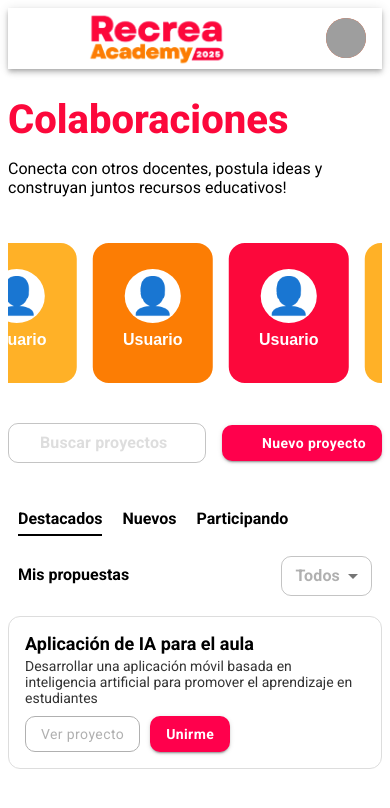
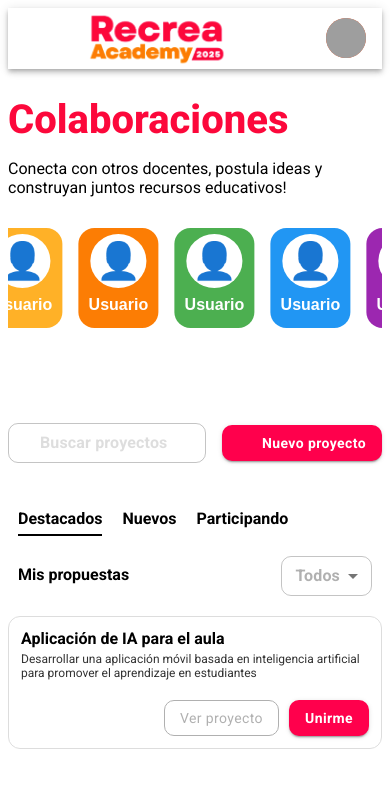
Before and after one commit to aleyrasg/RecreaAcademy, a React (Vite) app in the folder recreaacademy/: page /RecreaAcademy/colaboraciones in a window 390 px wide. Shown: the top 808 px of the page. Built offline with nearby package versions, Linux system fonts and the light colour scheme; no server answers; grey boxes are pictures that could not be loaded; some icons are missing.

Commit message:
Refactor Colaboraciones page: enhance UI components, add animations, and implement user profile dialog

```diff
--- a/recreaacademy/src/pages/Colaboraciones/Colaboraciones.css
+++ b/recreaacademy/src/pages/Colaboraciones/Colaboraciones.css
@@ -1,21 +1,26 @@
 .colaboraciones-header {
-  /* text-align: left; */
   padding-bottom: 10px;
 }
 
 /* CARRUSEL */
 .carousel-wrapper {
   overflow: hidden;
-  width: 100%;
-  margin: 0 auto;
+  position: relative;
   padding: 20px 0;
-  position: relative;
+  max-height: 180px;
+  max-width: 100%;
 }
-
 .carousel-track {
   display: flex;
   gap: 16px;
-  animation: scrollLoop 20s linear infinite;
+  animation: scrollLoop 40s linear infinite;
+  min-width: 100%;
+  max-width: 100vw;
+  box-sizing: border-box;
+}
+
+.carousel-wrapper:hover .carousel-track {
+  animation-play-state: paused;
 }
 
 @keyframes scrollLoop {
@@ -29,7 +34,8 @@
 
 /* TARJETAS DE USUARIO */
 .user-card {
-  min-width: 120px;
+  flex: 0 0 auto;
+  width: 120px;
   height: 140px;
   border-radius: 16px;
   color: white;
@@ -38,7 +44,11 @@
   align-items: center;
   justify-content: center;
   font-family: sans-serif;
-  flex-shrink: 0;
+  outline: none;
+}
+
+.user-card:focus {
+  box-shadow: 0 0 0 3px #FF004C;
 }
 
 .user-icon {
@@ -59,11 +69,12 @@
   background: white;
   border: none;
   border-radius: 20px;
-  padding: 4px 12px;
+  padding: 6px 16px;
   font-weight: bold;
   color: inherit;
   cursor: pointer;
   transition: background 0.3s;
+  font-size: 14px;
 }
 
 .follow-btn:hover {
@@ -82,6 +93,8 @@
   flex: 1;
   max-width: 700px;
 }
+
+/* SECCIÓN DE PROYECTOS */
 .proyectos-section {
   margin-top: 40px;
 }
@@ -96,7 +109,7 @@
 }
 
 .tab {
-  font-weight: 600; /* semibold */
+  font-weight: 600;
   cursor: pointer;
   padding: 6px 0;
   border-bottom: 2px solid transparent;
@@ -105,7 +118,7 @@
 }
 
 .tab.active {
-  font-weight: 700; /* bold */
+  font-weight: 700;
   border-bottom: 2px solid #000;
 }
 
@@ -129,6 +142,7 @@
 }
 
 .proyecto-card {
+  max-width: 800px;
   border: 1px solid #ddd;
   border-radius: 12px;
   padding: 16px;
@@ -139,6 +153,53 @@
   flex-wrap: wrap;
   gap: 10px;
   text-align: left;
+}
+
+/* ANIMACIONES */
+.fade-in-up {
+  opacity: 0;
+  transform: translateY(20px);
+  animation: fadeInUp 0.5s ease forwards;
+}
+
+@keyframes fadeInUp {
+  to {
+    opacity: 1;
+    transform: translateY(0);
+  }
+}
+
+.fade-in-left {
+  opacity: 0;
+  transform: translateX(-30px);
+  animation: fadeInLeft 0.6s ease forwards;
+}
+
+.fade-in-right {
+  opacity: 0;
+  transform: translateX(30px);
+  animation: fadeInRight 0.6s ease forwards;
+}
+
+@keyframes fadeInLeft {
+  to {
+    opacity: 1;
+    transform: translateX(0);
+  }
+}
+
+@keyframes fadeInRight {
+  to {
+    opacity: 1;
+    transform: translateX(0);
+  }
+}
+
+/* LAYOUT DE TEXTO Y BOTONES EN TARJETAS */
+.proyecto-info {
+  flex: 1 1 auto;
+  min-width: 200px;
+  max-width: 60%;
 }
 
 .proyecto-info h3 {
@@ -155,6 +216,76 @@
 
 .proyecto-actions {
   display: flex;
+  flex-wrap: wrap;
   gap: 10px;
   flex-shrink: 0;
+  justify-content: flex-end;
 }
+
+/* RESPONSIVE ADAPTATION */
+@media (max-width: 768px) {
+  .carousel-wrapper {
+    max-height: 160px;
+    padding: 10px 0;
+  }
+
+  .user-card {
+    width: 100px;
+    height: 120px;
+  }
+
+  .proyecto-card {
+    flex-direction: column;
+    align-items: stretch;
+  }
+
+  .proyecto-info {
+    max-width: 100%;
+  }
+
+  .proyecto-actions {
+    width: 100%;
+    justify-content: flex-end;
+    margin-top: 10px;
+  }
+}
+@media (max-width: 480px) {
+  .carousel-wrapper {
+    max-height: 120px;
+    padding: 5px 0;
+  }
+
+  .user-card {
+    width: 80px;
+    height: 100px;
+  }
+
+  .proyecto-card {
+    padding: 12px;
+  }
+
+  .proyecto-info h3 {
+    font-size: 16px;
+  }
+
+  .proyecto-info p {
+    font-size: 12px;
+  }
+
+  .follow-btn {
+    font-size: 12px;
+    padding: 4px 8px;
+  }
+}
+.fade-in-header {
+  opacity: 0;
+  transform: translateY(20px);
+  animation: fadeInUpHeader 0.8s ease-out forwards;
+}
+
+@keyframes fadeInUpHeader {
+  to {
+    opacity: 1;
+    transform: translateY(0);
+  }
+}
--- a/recreaacademy/src/pages/Colaboraciones/Colaboraciones.jsx
+++ b/recreaacademy/src/pages/Colaboraciones/Colaboraciones.jsx
@@ -12,13 +12,15 @@ const initialProjects = [
   {
     id: 1,
     title: "Aplicación de IA para el aula",
-    description: "Desarrollar una aplicación móvil basada en inteligencia artificial para promover el aprendizaje en estudiantes",
+    description:
+      "Desarrollar una aplicación móvil basada en inteligencia artificial para promover el aprendizaje en estudiantes",
     category: "Destacados",
   },
   {
     id: 2,
     title: "Recurso abierto de historia",
-    description: "Crear un recurso educativo interactivo para enseñar historia antigua",
+    description:
+      "Crear un recurso educativo interactivo para enseñar historia antigua",
     category: "Nuevos",
   },
 ];
@@ -29,7 +31,11 @@ function Colaboraciones() {
   const [searchTerm, setSearchTerm] = useState("");
   const [filter, setFilter] = useState("Todos");
   const [openDialog, setOpenDialog] = useState(false);
-  const [newProject, setNewProject] = useState({ title: "", description: "", category: "Destacados" });
+  const [newProject, setNewProject] = useState({
+    title: "",
+    description: "",
+    category: "Destacados",
+  });
 
   const handleAddProject = () => {
     const id = projects.length + 1;
@@ -48,20 +54,25 @@ function Colaboraciones() {
 
   return (
     <Layout>
-      <div className="colaboraciones-header">
+      <div className="colaboraciones-header fade-in-header">
         <h1 className="colaboraciones-title">Colaboraciones</h1>
         <p className="colaboraciones-subtitle">
-          Conecta con otros docentes, postula ideas y construyan juntos recursos educativos!
+          Conecta con otros docentes, postula ideas y construyan juntos recursos
+          educativos!
         </p>
       </div>
 
+      <div style={{ height: "180px", maxWidth: "100%", overflow: "hidden" }}>
         <UserCarousel />
+      </div>
 
+      <div className="fade-in-right">
         <SearchAndAdd
           searchTerm={searchTerm}
           setSearchTerm={setSearchTerm}
           onAddClick={() => setOpenDialog(true)}
         />
+      </div>
 
       <div className="proyectos-section">
         <ProjectsTabs
@@ -71,8 +82,14 @@ function Colaboraciones() {
           setFilter={setFilter}
         />
 
-        {filteredProjects.map((project) => (
-          <ProjectCard key={project.id} project={project} />
+        {filteredProjects.map((project, index) => (
+          <div
+            key={project.id}
+            className="fade-in-up"
+            style={{ animationDelay: `${index * 100}ms` }}
+          >
+            <ProjectCard project={project} />
+          </div>
         ))}
       </div>
 
--- a/recreaacademy/src/pages/Colaboraciones/UserCard.jsx
+++ b/recreaacademy/src/pages/Colaboraciones/UserCard.jsx
@@ -1,15 +1,21 @@
 import React from "react";
 
-function UserCard({ color }) {
+function UserCard({ color, onClick }) {
   return (
-    <div className="user-card" style={{ backgroundColor: color }}>
+    <div
+      className="user-card"
+      style={{ backgroundColor: color }}
+      tabIndex="0"
+      role="button"
+      aria-label={`Perfil del usuario con color ${color}`}
+      onClick={onClick}
+    >
       <div className="user-icon">👤</div>
       <div className="user-name">Usuario</div>
-     {/* <button className="follow-btn" style={{ color }}>
-        Seguir
-      </button> */}
     </div>
   );
 }
 
+
+
 export default UserCard;
--- a/recreaacademy/src/pages/Colaboraciones/UserCarousel.jsx
+++ b/recreaacademy/src/pages/Colaboraciones/UserCarousel.jsx
@@ -1,24 +1,79 @@
-import React from "react";
+import React, { useState } from "react";
 import UserCard from "./UserCard";
+import UserProfileDialog from "./UserProfileDialog";
 
 const users = [
-  { id: 1, color: "#FFB127" },
-  { id: 2, color: "#FC7D04" },
-  { id: 3, color: "#FC083B" },
-  { id: 4, color: "#FFB127" },
-  { id: 5, color: "#FC7D04" },
-  { id: 6, color: "#FC083B" },
+  {
+    id: 1,
+    name: "Ana Torres",
+    description: "Docente de primaria con enfoque en inclusión digital.",
+    color: "#FFB127",
+    avatar: "https://ui-avatars.com/api/?name=Ana+Torres",
+  },
+  {
+    id: 2,
+    name: "Luis Ramírez",
+    description: "Especialista en matemáticas aplicadas a nivel secundaria.",
+    color: "#FC7D04",
+    avatar: "https://ui-avatars.com/api/?name=Luis+Ramirez",
+  },
+  {
+    id: 3,
+    name: "Elena Gómez",
+    description: "Profesora de ciencias sociales y fomento a la lectura.",
+    color: "#4CAF50",
+    avatar: "https://ui-avatars.com/api/?name=Elena+Gomez",
+  },
+  {
+    id: 4,
+    name: "Carlos Vargas",
+    description: "Instructor de programación y robótica para jóvenes.",
+    color: "#2196F3",
+    avatar: "https://ui-avatars.com/api/?name=Carlos+Vargas",
+  },
+  {
+    id: 5,
+    name: "Sofía Castro",
+    description: "Orientadora vocacional y tutora de bachillerato.",
+    color: "#9C27B0",
+    avatar: "https://ui-avatars.com/api/?name=Sofia+Castro",
+  },
+  {
+    id: 6,
+    name: "Javier Mendoza",
+    description: "Coordinador de actividades extraescolares y deportes.",
+    color: "#E91E63",
+    avatar: "https://ui-avatars.com/api/?name=Javier+Mendoza",
+  },
 ];
 
 function UserCarousel() {
+  const [selectedUser, setSelectedUser] = useState(null);
+
+  const handleClick = (user) => {
+    setSelectedUser(user);
+  };
+
   return (
-    <div className="carousel-wrapper">
-      <div className="carousel-track">
-        {[...users, ...users].map((user, index) => (
-          <UserCard key={index} color={user.color} />
-        ))}
+    <>
+      <div className="carousel-wrapper">
+        <div className="carousel-track">
+          {[...users, ...users].map((user, index) => (
+            <UserCard
+              key={`${user.id}-${index}`}
+              color={user.color}
+              onClick={() => handleClick(user)}
+            />
+          ))}
+        </div>
       </div>
-    </div>
+
+      <UserProfileDialog
+        open={Boolean(selectedUser)}
+        onClose={() => setSelectedUser(null)}
+        user={selectedUser}
+      />
+    </>
   );
 }
 
--- /dev/null
+++ b/recreaacademy/src/pages/Colaboraciones/UserProfileDialog.jsx
@@ -0,0 +1,78 @@
+import React, { useState, useEffect } from "react";
+import {
+  Dialog,
+  DialogTitle,
+  DialogContent,
+  DialogActions,
+  Button,
+  Box,
+  Typography,
+  Tooltip,
+  IconButton,
+} from "@mui/material";
+import FavoriteIcon from "@mui/icons-material/Favorite";
+import FavoriteBorderIcon from "@mui/icons-material/FavoriteBorder";
+
+function UserProfileDialog({ open, onClose, user }) {
+  const [isFollowing, setIsFollowing] = useState(false);
+
+  useEffect(() => {
+    if (!user) return;
+    setIsFollowing(false); // reset on user change
+  }, [user]);
+
+  const handleFollowClick = () => {
+    setIsFollowing(!isFollowing);
+  };
+
+  if (!user) return null;
+
+  return (
+    <Dialog open={open} onClose={onClose} transitionDuration={300}>
+      <DialogTitle sx={{ textAlign: "center" }}>{user.name}</DialogTitle>
+      <DialogContent>
+        <Box
+          sx={{
+            width: "120px",
+            height: "120px",
+            backgroundColor: "#fff",
+            borderRadius: "50%",
+            margin: "0 auto 20px",
+            overflow: "hidden",
+          }}
+        >
+          <img
+            src={user.avatar}
+            alt={`Avatar de ${user.name}`}
+            style={{ width: "100%", height: "100%", objectFit: "cover" }}
+          />
+        </Box>
+        <Typography sx={{ textAlign: "center", fontWeight: "bold", mb: 1 }}>
+          {user.description}
+        </Typography>
+      </DialogContent>
+      <DialogActions sx={{ justifyContent: "space-between", px: 3 }}>
+        <Button onClick={onClose} sx={{ color: "#FC083B" }}>
+          Cerrar
+        </Button>
+        <Tooltip title={isFollowing ? "Siguiendo" : "Seguir"}>
+          <IconButton
+            onClick={handleFollowClick}
+            sx={{
+              color: isFollowing ? "#4CAF50" : "#FC083B",
+              backgroundColor: isFollowing ? "#E8F5E9" : "#FFF0F4",
+              borderRadius: "50%",
+              "&:hover": {
+                backgroundColor: isFollowing ? "#C8E6C9" : "#FFDDE4",
+              },
+            }}
+          >
+            {isFollowing ? <FavoriteIcon /> : <FavoriteBorderIcon />}
+          </IconButton>
+        </Tooltip>
+      </DialogActions>
+    </Dialog>
+  );
+}
+
+export default UserProfileDialog;
--- a/recreaacademy/src/pages/ComunidadRecrea/ComunidadRecrea.jsx
+++ b/recreaacademy/src/pages/ComunidadRecrea/ComunidadRecrea.jsx
@@ -1,5 +1,5 @@
 // ComunidadRecrea.jsx
-import React, { useEffect, useState } from 'react';
+import React, { useEffect, useState } from "react";
 import {
   Box,
   Typography,
@@ -13,26 +13,67 @@ import {
   ListItemIcon,
   ListSubheader,
   GlobalStyles,
-} from '@mui/material';
-import CampaignIcon from '@mui/icons-material/Campaign';
-import ChatIcon from '@mui/icons-material/Chat';
-import HowToVoteIcon from '@mui/icons-material/HowToVote';
-import VolumeUpIcon from '@mui/icons-material/VolumeUp';
-import Layout from '../../components/Layout/Layout';
-import DetalleConversacion from './DetalleConversacion';
+} from "@mui/material";
+import CampaignIcon from "@mui/icons-material/Campaign";
+import ChatIcon from "@mui/icons-material/Chat";
+import HowToVoteIcon from "@mui/icons-material/HowToVote";
+import VolumeUpIcon from "@mui/icons-material/VolumeUp";
+import Layout from "../../components/Layout/Layout";
+import DetalleConversacion from "./DetalleConversacion";
+import MotionReveal from "../../components/animations/MotionReveal";
 
 const categoryStyles = {
-  "General": { icon: <VolumeUpIcon sx={{ mr: 1, color: '#f50057' }} />, color: '#f50057' },
-  "Anuncios Oficiales": { icon: <CampaignIcon sx={{ mr: 1, color: '#FE8A12' }} />, color: '#FE8A12' },
-  "Charla Docente": { icon: <ChatIcon sx={{ mr: 1, color: '#A3A804' }} />, color: '#A3A804' },
-  "Convocatorias": { icon: <HowToVoteIcon sx={{ mr: 1, color: '#1F9CD0' }} />, color: '#1F9CD0' },
+  General: {
+    icon: <VolumeUpIcon sx={{ mr: 1, color: "#f50057" }} />,
+    color: "#f50057",
+  },
+  "Anuncios Oficiales": {
+    icon: <CampaignIcon sx={{ mr: 1, color: "#FE8A12" }} />,
+    color: "#FE8A12",
+  },
+  "Charla Docente": {
+    icon: <ChatIcon sx={{ mr: 1, color: "#A3A804" }} />,
+    color: "#A3A804",
+  },
+  Convocatorias: {
+    icon: <HowToVoteIcon sx={{ mr: 1, color: "#1F9CD0" }} />,
+    color: "#1F9CD0",
+  },
 };
 
 const conversacionesMock = [
-  { icon: '🎉', titulo: '¡Bienvenidas y bienvenidos a Comunidad Recrea!', autor: 'Sofía Castellanos', hace: 'hace 2 hrs', respuestas: 32, categoria: 'General' },
-  { icon: '☕', titulo: '¿Qué te inspira a seguir enseñando?', autor: 'Alejandra Sánchez', hace: 'hace 2 días', respuestas: 30, categoria: 'Charla Docente' },
-  { icon: '🛠️', titulo: 'Herramientas digitales que realmente te han funcionado', autor: 'Luis Castañeda', hace: 'hace 2 días', respuestas: 22, categoria: 'Anuncios Oficiales' },
-  { icon: '📢', titulo: 'Convocatoria al reto de innovación educativa', autor: 'Dirección de Formación', hace: 'hace 3 días', respuestas: 18, categoria: 'Convocatorias' },
+  {
+    icon: "🎉",
+    titulo: "¡Bienvenidas y bienvenidos a Comunidad Recrea!",
+    autor: "Sofía Castellanos",
+    hace: "hace 2 hrs",
+    respuestas: 32,
+    categoria: "General",
+  },
+  {
+    icon: "☕",
+    titulo: "¿Qué te inspira a seguir enseñando?",
+    autor: "Alejandra Sánchez",
+    hace: "hace 2 días",
+    respuestas: 30,
+    categoria: "Charla Docente",
+  },
+  {
+    icon: "🛠️",
+    titulo: "Herramientas digitales que realmente te han funcionado",
+    autor: "Luis Castañeda",
+    hace: "hace 2 días",
+    respuestas: 22,
+    categoria: "Anuncios Oficiales",
+  },
+  {
+    icon: "📢",
+    titulo: "Convocatoria al reto de innovación educativa",
+    autor: "Dirección de Formación",
+    hace: "hace 3 días",
+    respuestas: 18,
+    categoria: "Convocatorias",
+  },
 ];
 
 function ListaConversaciones({ conversaciones, onSelect }) {
@@ -42,14 +83,23 @@ function ListaConversaciones({ conversaciones, onSelect }) {
         <React.Fragment key={index}>
           <ListItem
             alignItems="flex-start"
-            sx={{ bgcolor: '#fff', mb: 1, borderRadius: 2, cursor: 'pointer' }}
+            sx={{ bgcolor: "#fff", mb: 1, borderRadius: 2, cursor: "pointer" }}
             onClick={() => onSelect(conv)}
           >
             <ListItemText
-              primary={<Typography variant="subtitle1" sx={{ fontWeight: 600 }}>{`${conv.icon} ${conv.titulo}`}</Typography>}
+              primary={
+                <Typography
+                  variant="subtitle1"
+                  sx={{ fontWeight: 600 }}
+                >{`${conv.icon} ${conv.titulo}`}</Typography>
+              }
               secondary={
                 <>
-                  <Typography component="span" variant="body2" color="text.primary">
+                  <Typography
+                    component="span"
+                    variant="body2"
+                    color="text.primary"
+                  >
                     {conv.autor}
                   </Typography>
                   {` — ${conv.hace} — ${conv.respuestas} Respuestas`}
@@ -66,8 +116,9 @@ function ListaConversaciones({ conversaciones, onSelect }) {
 
 export default function ComunidadRecrea() {
   const [convs, setConvs] = useState([]);
-  const [selectedCategory, setSelectedCategory] = useState('General');
-  const [conversacionSeleccionada, setConversacionSeleccionada] = useState(null);
+  const [selectedCategory, setSelectedCategory] = useState("General");
+  const [conversacionSeleccionada, setConversacionSeleccionada] =
+    useState(null);
 
   useEffect(() => {
     setConvs(conversacionesMock);
@@ -77,44 +128,96 @@ export default function ComunidadRecrea() {
     (conv) => conv.categoria === selectedCategory
   );
 
-  const categoryColor = categoryStyles[selectedCategory]?.color || '#1976d2';
+  const categoryColor = categoryStyles[selectedCategory]?.color || "#1976d2";
 
   return (
     <Layout>
-      <h1>Comunidad</h1>
-      <p>El espacio para compartir nuestras ideas</p>
-      <GlobalStyles styles={`@keyframes fadeSlide { from {opacity: 0; transform: translateX(-8px);} to {opacity: 1; transform: translateX(0);} }`} />
-      <Box sx={{ display: 'flex', height: '100vh' }}>
-        <Box sx={{ flexGrow: 1, p: 4, bgcolor: '#fdfdfd' }}>
+      <MotionReveal index={1}>
+        <h1>Comunidad</h1>
+        <p>El espacio para compartir nuestras ideas</p>
+      </MotionReveal>
+
+      <GlobalStyles
+        styles={`@keyframes fadeSlide { from {opacity: 0; transform: translateX(-8px);} to {opacity: 1; transform: translateX(0);} }`}
+      />
+      <Box sx={{ display: "flex", height: "100vh" }}>
+        <Box sx={{ flexGrow: 1, p: 4, bgcolor: "#fdfdfd" }}>
           {!conversacionSeleccionada ? (
             <>
               <Box
                 key={selectedCategory}
-                sx={{ display: 'flex', justifyContent: 'space-between', alignItems: 'center', animation: 'fadeSlide 0.4s ease', color: categoryColor }}
+                sx={{
+                  display: "flex",
+                  justifyContent: "space-between",
+                  alignItems: "center",
+                  animation: "fadeSlide 0.4s ease",
+                  color: categoryColor,
+                }}
               >
-                <Box sx={{ display: 'flex', alignItems: 'center' }}>
+                <Box sx={{ display: "flex", alignItems: "center" }}>
                   {categoryStyles[selectedCategory]?.icon}
-                  <Typography variant="h6" sx={{ color: 'inherit' }}>{selectedCategory}</Typography>
+                  <Typography variant="h6" sx={{ color: "inherit" }}>
+                    {selectedCategory}
+                  </Typography>
                 </Box>
-                <TextField variant="outlined" placeholder="Buscar" size="small" />
+                <TextField
+                  variant="outlined"
+                  placeholder="Buscar"
+                  size="small"
+                />
               </Box>
               <Button
                 variant="contained"
-                sx={{ bgcolor: categoryColor, color: '#fff', mt: 2, mb: 2, transition: 'background-color 0.3s ease', '&:hover': { bgcolor: categoryColor, opacity: 0.9 } }}
+                sx={{
+                  bgcolor: categoryColor,
+                  color: "#fff",
+                  mt: 2,
+                  mb: 2,
+                  transition: "background-color 0.3s ease",
+                  "&:hover": { bgcolor: categoryColor, opacity: 0.9 },
+                }}
               >
                 + Nueva Conversación
               </Button>
-              <ListaConversaciones conversaciones={conversacionesFiltradas} onSelect={setConversacionSeleccionada} />
+              <ListaConversaciones
+                conversaciones={conversacionesFiltradas}
+                onSelect={setConversacionSeleccionada}
+              />
             </>
           ) : (
             <DetalleConversacion
               conversacion={conversacionSeleccionada}
               comentariosIniciales={[
-                { autor: 'Sofía Castellanos', hace: 'hace 21min', texto: '👋 ¡Saludos a todos los que se suman hoy a este espacio educativo!' },
-                { autor: 'Emmanuel Elizondo', hace: 'hace 22min', texto: '🙌 Bienvenidos a quienes se integran hoy a Comunidad Recrea 👋', destacado: true },
-                { autor: 'Antonio Vitela', hace: 'hace 23min', texto: '¡Qué gusto ver tantas y tantos colegas por aquí!' },
-                { autor: 'Alberto Sánchez', hace: 'hace 24min', texto: '🌱 ¡Cada docente que llega aporta una nueva chispa al aula digital!' },
-                { autor: 'Sofía Castellanos', hace: 'hace 25min', texto: '😊 ¡Una gran bienvenida a quienes se integran por primera vez!' },
+                {
+                  autor: "Sofía Castellanos",
+                  hace: "hace 21min",
+                  texto:
+                    "👋 ¡Saludos a todos los que se suman hoy a este espacio educativo!",
+                },
+                {
+                  autor: "Emmanuel Elizondo",
+                  hace: "hace 22min",
+                  texto:
+                    "🙌 Bienvenidos a quienes se integran hoy a Comunidad Recrea 👋",
+                  destacado: true,
+                },
+                {
+                  autor: "Antonio Vitela",
+                  hace: "hace 23min",
+                  texto: "¡Qué gusto ver tantas y tantos colegas por aquí!",
+                },
+                {
+                  autor: "Alberto Sánchez",
+                  hace: "hace 24min",
+                  texto:
+                    "🌱 ¡Cada docente que llega aporta una nueva chispa al aula digital!",
+                },
+                {
+                  autor: "Sofía Castellanos",
+                  hace: "hace 25min",
+                  texto:
+                    "😊 ¡Una gran bienvenida a quienes se integran por primera vez!",
+                },
               ]}
               onBack={() => setConversacionSeleccionada(null)}
             />
@@ -124,24 +227,49 @@ export default function ComunidadRecrea() {
         <Drawer
           variant="permanent"
           anchor="right"
-          sx={{ width: 240, flexShrink: 0, '& .MuiDrawer-paper': { width: 240, boxSizing: 'border-box' } }}
+          sx={{
+            width: 240,
+            flexShrink: 0,
+            "& .MuiDrawer-paper": { width: 240, boxSizing: "border-box" },
+          }}
         >
           <Box sx={{ mt: 8 }}>
-            <List subheader={<ListSubheader component="div">Categorías</ListSubheader>}>
-              <ListItem button onClick={() => setSelectedCategory('General')}>
-                <ListItemIcon><VolumeUpIcon /></ListItemIcon>
+            <List
+              subheader={
+                <ListSubheader component="div">Categorías</ListSubheader>
+              }
+            >
+              <ListItem button onClick={() => setSelectedCategory("General")}>
+                <ListItemIcon>
+                  <VolumeUpIcon />
+                </ListItemIcon>
                 <ListItemText primary="General" />
               </ListItem>
-              <ListItem button onClick={() => setSelectedCategory('Anuncios Oficiales')}>
-                <ListItemIcon><CampaignIcon /></ListItemIcon>
+              <ListItem
+                button
+                onClick={() => setSelectedCategory("Anuncios Oficiales")}
+              >
+                <ListItemIcon>
+                  <CampaignIcon />
+                </ListItemIcon>
                 <ListItemText primary="Anuncios Oficiales" />
               </ListItem>
-              <ListItem button onClick={() => setSelectedCategory('Charla Docente')}>
-                <ListItemIcon><ChatIcon /></ListItemIcon>
+              <ListItem
+                button
+                onClick={() => setSelectedCategory("Charla Docente")}
+              >
+                <ListItemIcon>
+                  <ChatIcon />
+                </ListItemIcon>
                 <ListItemText primary="Charla Docente" />
               </ListItem>
-              <ListItem button onClick={() => setSelectedCategory('Convocatorias')}>
-                <ListItemIcon><HowToVoteIcon /></ListItemIcon>
+              <ListItem
+                button
+                onClick={() => setSelectedCategory("Convocatorias")}
+              >
+                <ListItemIcon>
+                  <HowToVoteIcon />
+                </ListItemIcon>
                 <ListItemText primary="Convocatorias" />
               </ListItem>
             </List>
```
Lines whose indentation alone changed are shown as unchanged.
